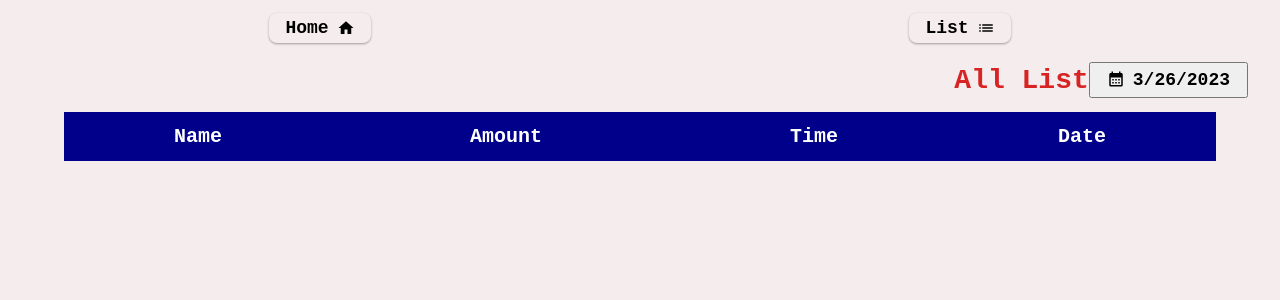
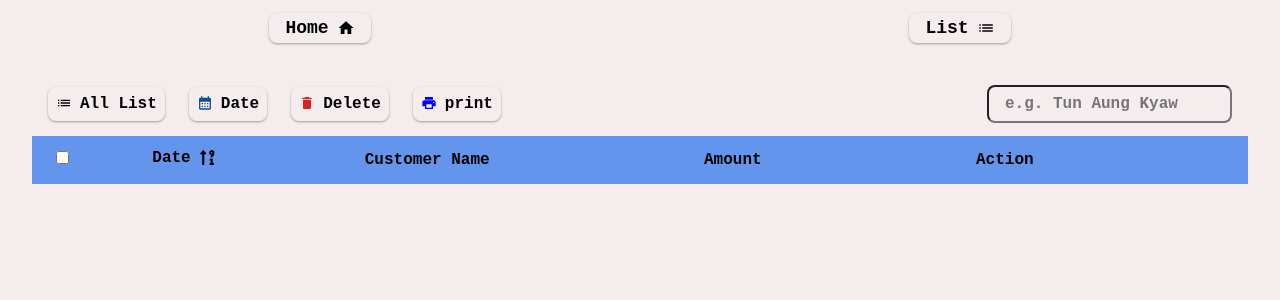
Before and after one commit to mrtunaungkyaw/note, a React (Create React App) app: page / in a window 1280 px wide. Both pictures are taken after a click on the element "List". Shown: the top 300 px of the page. Built offline with nearby package versions, Linux system fonts and the light colour scheme.

Commit message:
filter item

```diff
--- a/src/App.css
+++ b/src/App.css
@@ -3,6 +3,7 @@
     --pureWhite: #ffffff;
     --mainBlack: #000000;
     --mainRed: #d72323;
+    --mainBlue: #482ff7;
 }
 
 * {
@@ -319,8 +320,9 @@
     align-items: center;
 }
 
-.icon-container .success {
-    display: none;
+.icon-container .save {
+    opacity: 0.3;
+    pointer-events: none;
 }
 
 .edit-icon,
@@ -450,82 +452,227 @@
 
 /* Memory List */
 
-.calendar-container {
-    width: 95%;
-    height: 6vh;
-    margin: 0 auto;
-    margin-bottom: 0.5rem;
-    display: flex;
-    justify-content: flex-end;
-    align-items: center;
-    font-weight: bold;
-    position: relative;
-    user-select: none;
-}
-
-.calendar-btn {
+/* .calendar-btn {
     display: flex;
     padding: 6px 16px;
     justify-content: center;
     font-weight: bold;
     font-size: 18px;
     cursor: pointer;
+} */
+
+/* Table List Filter Item */
+
+.table-list-filter-container {
+    width: 95%;
+    height: 8vh;
+    margin: 0 auto;
+    background-color: var(--mainWhite);
+    padding: 0 1rem;
+    margin-top: 1rem;
+    display: flex;
+    align-items: center;
+    justify-content: space-between;
+}
+
+.table-list-filter {
+    display: flex;
+    align-items: center;
+}
+
+.all-list,
+.calendar-filter,
+.delete-filter,
+.print-filter {
+    margin-right: 1.5rem;
+}
+
+.search-filter-input {
+    padding: 0.5rem 1rem;
+    font-size: 16px;
+    font-weight: bold;
+    border-radius: 0.5rem;
+    background-color: transparent;
+}
+
+.all-list-btn,
+.calendar-filter-btn,
+.delete-filter-btn,
+.print-filter-btn {
+    display: flex;
+    font-size: 16px;
+    font-weight: bold;
+    background-color: var(--mainWhite);
+    padding: 0.5rem;
+    outline: none;
+    border: none;
+    border-radius: 0.5rem;
+    box-shadow: 0 1px 3px rgba(0, 0, 0, 0.12), 0 1px 2px rgba(0, 0, 0, 0.24);
+    cursor: pointer;
+}
+
+.list-icon {
+    color: var(--mainBlack);
 }
 
 .calendar-icon {
+    color: #124e96;
+}
+
+.all-list-btn:hover,
+.calendar-filter-btn:hover,
+.delete-filter-btn:hover,
+.print-filter-btn:hover {
+    box-shadow: 0 14px 28px rgba(0, 0, 0, 0.25), 0 10px 10px rgba(0, 0, 0, 0.22);
+}
+
+.all-list-btn:active,
+.calendar-filter-btn:active,
+.delete-filter-btn:active,
+.print-filter-btn:active {
+    background-color: var(--mainRed);
+}
+
+.calendar-icon,
+.list-icon,
+.delete-icon,
+.print-icon {
     margin-right: 0.5rem;
+}
+
+.calendar-filter {
+    position: relative;
 }
 
 .react-datepicker {
     position: absolute !important;
-    top: 3rem;
-    right: 0;
     z-index: 1;
 }
 
-.memory-date-header {
-    color: var(--mainRed);
-    user-select: none;
-    font-size: 14px;
-    font-weight: bold;
-}
+/* Table */
 
 .memory-table-container {
-    width: 90%;
-    height: 85vh;
+    margin: 0 auto;
+    width: 95%;
+    height: 80vh;
+    border-bottom-left-radius: 0.3rem;
+    border-bottom-right-radius: 0.3rem;
     overflow-x: auto;
-    margin: 0 auto;
 }
 
 .table {
+    border-spacing: 0;
     width: 100%;
-    border-spacing: 0;
 }
 
-.table-header th {
-    background-color: darkblue;
-    color: var(--pureWhite);
+.table-row-header th,
+.table-row-body td {
+    text-align: center;
+    padding: 0.8rem 0;
+    font-weight: bold;
+    font-size: 16px;
+}
+
+.table-row-header th {
+    color: var(--mainBlack);
+    background-color: cornflowerblue;
     position: sticky;
     top: 0;
 }
 
-.table-header th,
-.table-body td {
-    text-align: center;
-    padding: 0.8rem 1rem;
-    font-weight: bold;
-    font-size: 20px;
+.table-header-select {
+    width: 5%;
+}
+
+.table-header-date {
+    width: 15%;
+}
+
+.table-header-name {
+    width: 25%;
+}
+
+.table-header-amount {
+    width: 15%;
+}
+
+.table-amount {
+    text-align: end;
+}
+
+.table-header-action {
+    width: 40%;
+    text-align: start;
+}
+
+.table-body-action {
+    display: flex;
+    justify-content: space-evenly;
+}
+
+.table-body-amount {
+    text-align: end !important;
+}
+
+.kyat {
+    color: var(--mainRed);
+    font-size: 17px;
+}
+
+.checkbox {
     cursor: pointer;
 }
 
-.table tbody:nth-child(even) {
-    background-color: rgba(0, 0, 0, 0.12);
+.sort-icon {
+    margin-left: 0.5rem;
+    font-size: 17px;
+    color: black;
+    cursor: pointer;
+    transition: all 0.1s ease-in-out;
 }
 
-.table .table-body:hover {
-    background-color: rgba(0, 0, 0, 0.8);
-    color: white;
-    box-shadow: 0 14px 28px rgba(0, 0, 0, 0.25), 0 10px 10px rgba(0, 0, 0, 0.22);
+.sort-icon:hover {
+    transform: scale(1.3);
+}
+
+.table-row-body {
+    background-color: var(--pureWhite);
+    cursor: default;
+}
+
+.table-row-body td {
+    border-bottom: 1px solid rgba(0, 0, 0, 0.1);
+}
+
+.table-row-body:hover {
+    background-color: var(--mainWhite);
+}
+
+.table-date {
+    display: flex;
+    justify-content: center;
+}
+
+.table-icon {
+    font-size: 1.5rem;
+    cursor: pointer;
+    transition: all 0.1s ease-in-out;
+}
+
+.table-icon:hover {
+    transform: scale(1.1);
+}
+
+.edit {
+    color: blueviolet;
+}
+
+.delete {
+    color: var(--mainRed);
+}
+
+.print {
+    color: blue;
 }
 
 @media screen and (max-width: 992px) {
--- a/src/App.js
+++ b/src/App.js
@@ -12,18 +12,21 @@ const memoryData = localStorage.getItem("memoryList") ? JSON.parse(localStorage.
 const ACTION_TYPES = {
     FORM_INPUT: "FORM_INPUT",
     SUBMIT: "SUBMIT",
-    EDIT_ICON: "EDIT_ICON",
+    EDIT_ITEM: "EDIT_ITEM",
     EDIT: "EDIT",
     DELETE_ITEM: "DELETE_ITEM",
+    SAVE_ITEM: "SAVE_ITEM",
     CONFIRM_CANCLE: "CONFIRM_CANCLE",
-    CONFIRM_OK: "CONFIRM_OK",
-    SAVE_MEMORY: "SAVE_MEMORY",
-    SAVE_DATA: "SAVE_DATA",
+    CONFIRM_DELETE: "CONFIRM_DELETE",
+    CONFIRM_SAVE: "CONFIRM_SAVE",
     CLEAR_ALL: "CLEAR_ALL",
+    CALENDAR_ITEM: "CALENDAR_ITEM",
+    CALENDAR: "CALENDAR",
 };
 
 const initinalState = {
     dataList: localData,
+    memoryList: memoryData,
     formInput: {},
     edit: { show: false },
     alert: {
@@ -40,15 +43,18 @@ const initinalState = {
         const date = new Date().toJSON();
         return date;
     },
+    calendar: { show: false },
 };
 
 const reducer = (state, action) => {
     switch (action.type) {
+        // Input Data
         case ACTION_TYPES.FORM_INPUT:
             return {
                 ...state,
                 formInput: { ...state.formInput, ...action.payload },
             };
+        // Submit Data
         case ACTION_TYPES.SUBMIT:
             return {
                 ...state,
@@ -63,12 +69,14 @@ const reducer = (state, action) => {
                 ],
                 formInput: {},
             };
-        case ACTION_TYPES.EDIT_ICON:
+        // Edit Item
+        case ACTION_TYPES.EDIT_ITEM:
             return {
                 ...state,
                 edit: { show: true, id: action.payload.id },
                 formInput: { ...state.formInput, name: action.payload.name, amount: action.payload.amount },
             };
+        // Edit
         case ACTION_TYPES.EDIT:
             return {
                 ...state,
@@ -85,30 +93,71 @@ const reducer = (state, action) => {
                 edit: { show: false },
                 formInput: {},
             };
+        // Delete Item
         case ACTION_TYPES.DELETE_ITEM:
             return {
                 ...state,
                 confirmBox: {
+                    ...state.confirmBox,
                     show: true,
+                    type: "delete",
                     id: action.payload.id,
                     text: `Are You Sure Delete This Item ("${action.payload.name}") `,
                 },
             };
+        // Save Item
+        case ACTION_TYPES.SAVE_ITEM:
+            return {
+                ...state,
+                confirmBox: {
+                    ...state.confirmBox,
+                    show: true,
+                    type: "save",
+                    id: action.payload.id,
+                    text: `Are You Sure Save This Item ("${action.payload.name}") `,
+                },
+            };
+        // Confirm Cancle
         case ACTION_TYPES.CONFIRM_CANCLE:
             return {
                 ...state,
                 confirmBox: { show: false },
             };
-        case ACTION_TYPES.CONFIRM_OK:
+        // Confirm Delete
+        case ACTION_TYPES.CONFIRM_DELETE:
             return {
                 ...state,
                 confirmBox: { ...state.confirmBox, show: false },
                 dataList: state.dataList.filter((list) => list.id !== state.confirmBox.id),
             };
+        // Confirm Save
+        case ACTION_TYPES.CONFIRM_SAVE:
+            return {
+                ...state,
+                confirmBox: { ...state.confirmBox, show: false },
+                memoryList: [...state.memoryList, ...state.dataList.filter((list) => list.id === state.confirmBox.id)],
+                dataList: [
+                    ...state.dataList.map((list) =>
+                        list.id === state.confirmBox.id ? { ...list, type: "save" } : list
+                    ),
+                ],
+            };
+        // Clear All
         case ACTION_TYPES.CLEAR_ALL:
             return {
                 ...state,
                 dataList: [],
+            };
+        // Calendar
+        case ACTION_TYPES.CALENDAR_ITEM:
+            return {
+                ...state,
+                calendar: { ...state.calendar, show: !state.calendar.show },
+            };
+        case ACTION_TYPES.CALENDAR:
+            return {
+                ...state,
+                calendar: { ...state.calendar, date: action.payload, show: !state.calendar.show },
             };
         default:
             return state;
@@ -117,9 +166,7 @@ const reducer = (state, action) => {
 
 function App() {
     const [state, dispatch] = useReducer(reducer, initinalState);
-    // console.log(state);
-    // Memory Data
-    const [memoryList, setMemoryList] = useState(memoryData);
+    console.log(state);
     // DatePick Data Show
     const [pickDateData, setPickDateData] = useState([]);
 
@@ -127,8 +174,6 @@ function App() {
     const [alert, setAlert] = useState({ show: false });
     // Navbar State
     const [navbar, setNavbar] = useState({ home: true, collapse: false });
-    // Calender State
-    const [calendar, setCalendar] = useState({ date: new Date(), show: false });
     // Memory List Show
     const [memoryListShow, setMemoryListShow] = useState({ show: true });
 
@@ -150,35 +195,15 @@ function App() {
         }, 3000);
     };
 
-    // Save Handle
-    const handleSave = (id) => {
-        const tempSaveData = state.dataList.filter((list) => {
-            return list.id === id;
-        });
-        setMemoryList([...memoryList, ...tempSaveData]);
-        const tempDataList = state.dataList.map((list) => {
-            return list.id === id ? { ...list, type: "success" } : list;
-        });
-        // dispatch Save
-        dispatch({ type: ACTION_TYPES.SAVE_DATA, payload: tempDataList });
-        handleAlert({ type: "success", text: "Success Save Item" });
-    };
-
-    // Calendar Button Handle
-    const handleCalendarButton = (e) => {
-        setCalendar({ ...calendar, show: !calendar.show });
-    };
-
     // Calendar Handle
     const handleCalendar = (value) => {
         const pickDate = value;
-        setCalendar({ date: pickDate, show: !calendar.show });
-        const tempFilterData = memoryList.filter((list) => {
+        // setCalendar({ date: pickDate, show: !calendar.show });
+        const tempFilterData = state.memoryList.filter((list) => {
             return new Date(list.date).toLocaleDateString() === new Date(pickDate).toLocaleDateString();
         });
         setPickDateData(tempFilterData);
         setMemoryListShow({ show: false });
-        console.log(pickDateData);
     };
 
     // Navbar Toggler
@@ -197,8 +222,8 @@ function App() {
     }, [state.dataList]);
 
     useEffect(() => {
-        localStorage.setItem("memoryList", JSON.stringify(memoryList));
-    }, [memoryList]);
+        localStorage.setItem("memoryList", JSON.stringify(state.memoryList));
+    }, [state.memoryList]);
 
     return (
         <AppContext.Provider
@@ -206,17 +231,13 @@ function App() {
                 state,
                 ACTION_TYPES,
                 dispatch,
-                memoryList,
                 alert,
-                calendar,
                 pickDateData,
                 memoryListShow,
                 navbar,
                 handleAlert,
                 handleNavHome,
                 handleNavList,
-                handleSave,
-                handleCalendarButton,
                 handleCalendar,
                 handleNavToggler,
                 handleNavCollapseClose,
--- a/src/Pages/List.js
+++ b/src/Pages/List.js
@@ -1,57 +1,145 @@
 import React, { useContext } from "react";
 import { AppContext } from "../Helper/Context";
 import { SetDate, SetTime } from "../component/Date";
-import { DatePick } from "../component/DatePick";
-import { MdCalendarMonth } from "react-icons/md";
+import { MdDelete, MdEdit, MdPrint } from "react-icons/md";
+import { FaSortNumericDown, FaSortNumericUpAlt } from "react-icons/fa";
 import { PickDateDataComponent } from "../component/PickDateDataComponent";
+import { TableFilter } from "../component/TableFilter";
 
 export const List = () => {
-    const { memoryList, pickDateData, calendar, handleCalendarButton, memoryListShow } = useContext(AppContext);
+    const { state, pickDateData } = useContext(AppContext);
     return (
-        <div>
-            <div className="calendar-container">
-                <div className="memory-date-header">
-                    {memoryListShow.show ? <h1>All List</h1> : <h1>{new Date(calendar.date).toLocaleDateString()}</h1>}
-                </div>
-                <button onClick={handleCalendarButton} className="calendar-btn">
-                    <MdCalendarMonth className="calendar-icon" />
-                    <span>{new Date(calendar.date).toLocaleDateString()}</span>
-                </button>
-                {calendar.show && <DatePick />}
-            </div>
-
+        <>
+            <TableFilter />
             <div className="memory-table-container">
-                {memoryListShow.show && (
                 <table className="table">
                     <thead>
-                            <tr className="table-header">
-                                <th>Name</th>
-                                <th>Amount</th>
-                                <th>Time</th>
-                                <th>Date</th>
+                        <tr className="table-row-header">
+                            <th className="table-header-select">
+                                <div className="table-select">
+                                    <span>
+                                        <input className="checkbox" type="checkbox" />
+                                    </span>
+                                </div>
+                            </th>
+                            <th className="table-header-date">
+                                <div className="table-date">
+                                    <span>Date</span>
+                                    <span className="sort-icon">
+                                        {/* <FaSortNumericDown /> */}
+                                        <FaSortNumericUpAlt />
+                                    </span>
+                                </div>
+                            </th>
+                            <th className="table-header-name">
+                                <div className="table-name">
+                                    <span>Customer Name</span>
+                                </div>
+                            </th>
+                            <th className="tabl-header-amount">
+                                <div className="table-amount">
+                                    <span>Amount</span>
+                                </div>
+                            </th>
+
+                            <th className="table-header-action">
+                                <div className="table-aciton">
+                                    <span>Action</span>
+                                </div>
+                            </th>
                         </tr>
                     </thead>
+                    <tbody>
+                        {state.memoryList.map((list) => {
+                            return (
+                                <tr className="table-row-body" key={list.id}>
+                                    <td>
+                                        <input className="checkbox" type="checkbox" />
+                                    </td>
+                                    <td className="table-body-date">{new Date(list.date).toLocaleDateString()}</td>
+                                    <td>{list.name}</td>
+                                    <td className="table-body-amount">
+                                        {list.amount} <span className="kyat">Kyat</span>
+                                    </td>
 
-                        {memoryList.map((list) => {
-                            return (
-                                <tbody key={list.id}>
-                                    <tr className="table-body">
-                                        <td>{list.name}</td>
-                                        <td>{list.amount}</td>
-                                        <td>
-                                            <SetTime list={list} />
-                                        </td>
-                                        <td>
-                                            <SetDate list={list} />
+                                    <td className="table-body-action-container">
+                                        <div className="table-body-action">
+                                            <span>
+                                                <MdEdit className="table-icon edit" />
+                                            </span>
+                                            <span>
+                                                <MdDelete className="table-icon delete" />
+                                            </span>
+                                            <span>
+                                                <MdPrint className="table-icon print" />
+                                            </span>
+                                        </div>
                                     </td>
                                 </tr>
-                                </tbody>
                             );
                         })}
+                    </tbody>
                 </table>
-                )}
-                {pickDateData.length > 0 && <PickDateDataComponent />}
             </div>
-        </div>
+        </>
     );
 };
+
+// {memoryListShow.show && (
+//     <table className="table">
+//         <thead>
+//             <tr className="table-header">
+//                 <th>
+//                     <input type="checkbox"></input>
+//                 </th>
+//                 <th>
+//                     <span>Name</span>
+//                     <span className="sort-icon">
+//                         <MdUnfoldMore />
+//                     </span>
+//                 </th>
+//                 <th>
+//                     <span>Amount</span>
+//                     <span className="sort-icon">
+//                         <MdUnfoldMore />
+//                     </span>
+//                 </th>
+//                 <th>
+//                     <span>Time</span>
+//                     <span className="sort-icon">
+//                         <MdUnfoldMore />
+//                     </span>
+//                 </th>
+//                 <th>
+//                     <span>Date</span>
+//                     <span className="sort-icon">
+//                         <MdUnfoldMore />
+//                     </span>
+//                 </th>
+//             </tr>
+//         </thead>
+
+//         {state.memoryList.map((list) => {
+//             return (
+//                 <tbody key={list.id}>
+//                     <tr className="table-body">
+//                         <td>
+//                             <input type="checkbox"></input>
+//                         </td>
+//                         <td>
+//                             <span>{list.name}</span>
+//                         </td>
+//                         <td>{list.amount}</td>
+//                         <td>
+//                             <SetTime list={list} />
+//                         </td>
+//                         <td>
+//                             <SetDate list={list} />
+//                         </td>
+//                     </tr>
+//                 </tbody>
+//             );
+//         })}
+//     </table>
+// )}
+// {pickDateData.length > 0 && <PickDateDataComponent />}
--- a/src/component/ConfirmBox.js
+++ b/src/component/ConfirmBox.js
@@ -15,10 +15,15 @@ export const ConfirmBox = () => {
                     <button onClick={() => dispatch({ type: ACTION_TYPES.CONFIRM_CANCLE })} className="btn">
                         <MdClear className="icon" />
                     </button>
-                    <button onClick={() => dispatch({ type: ACTION_TYPES.CONFIRM_OK })} className="btn">
-                        <MdDone className="icon" />
-                    </button>
-                    {/* handleConfirmOk */}
+                    {state.confirmBox.type === "delete" ? (
+                        <button onClick={() => dispatch({ type: ACTION_TYPES.CONFIRM_DELETE })} className="btn">
+                            <MdDone className="icon" />
+                        </button>
+                    ) : (
+                        <button onClick={() => dispatch({ type: ACTION_TYPES.CONFIRM_SAVE })} className="btn">
+                            <MdDone className="icon" />
+                        </button>
+                    )}
                 </div>
             </div>
         </div>
--- a/src/component/DatePick.js
+++ b/src/component/DatePick.js
@@ -5,14 +5,13 @@ import { useContext } from "react";
 import { AppContext } from "../Helper/Context";
 
 export const DatePick = () => {
-    const { calendar, handleCalendar } = useContext(AppContext);
+    const { state, dispatch, ACTION_TYPES } = useContext(AppContext);
     return (
         <>
             <DatePicker
-                className="calendar"
                 maxDate={new Date()}
-                selected={calendar.date}
-                onChange={handleCalendar}
+                selected={new Date(state.calendar.date)}
+                onChange={(value) => dispatch({ type: ACTION_TYPES.CALENDAR, payload: value })}
                 inline
             />
         </>
--- a/src/component/NoteItem.js
+++ b/src/component/NoteItem.js
@@ -5,7 +5,7 @@ import { MdDelete, MdEdit, MdSave } from "react-icons/md";
 import { SetTime } from "./Date";
 
 export const NoteItem = () => {
-    const { state, dispatch, ACTION_TYPES, handleSave } = useContext(AppContext);
+    const { state, dispatch, ACTION_TYPES } = useContext(AppContext);
 
     return (
         <>
@@ -30,13 +30,13 @@ export const NoteItem = () => {
                         </div>
                         <div className="icon-container">
                             <span
-                                onClick={() => dispatch({ type: ACTION_TYPES.EDIT_ICON, payload: list })}
+                                onClick={() => dispatch({ type: ACTION_TYPES.EDIT_ITEM, payload: list })}
                                 className="edit-icon"
                             >
                                 <MdEdit className="icon" />
                             </span>
                             <span
-                                onClick={() => handleSave(list.id)}
+                                onClick={() => dispatch({ type: ACTION_TYPES.SAVE_ITEM, payload: list })}
                                 className={`save-icon ${list.type ? list.type : ""}`}
                             >
                                 <MdSave className="icon" />
--- /dev/null
+++ b/src/component/TableFilter.js
@@ -0,0 +1,46 @@
+import React, { useContext } from "react";
+import { AppContext } from "../Helper/Context";
+import { MdList, MdCalendarMonth, MdDelete, MdPrint } from "react-icons/md";
+import { DatePick } from "../component/DatePick";
+
+export const TableFilter = () => {
+    const { state, dispatch, ACTION_TYPES } = useContext(AppContext);
+
+    return (
+        <div className="table-list-filter-container">
+            <div className="table-list-filter">
+                <div className="all-list">
+                    <button className="all-list-btn">
+                        <MdList className="list-icon" />
+                        <span>All List</span>
+                    </button>
+                </div>
+                <div className="calendar-filter">
+                    <button
+                        className="calendar-filter-btn"
+                        onClick={() => dispatch({ type: ACTION_TYPES.CALENDAR_ITEM })}
+                    >
+                        <MdCalendarMonth className="calendar-icon" />
+                        <span>{state.calendar.date ? new Date(state.calendar.date).toLocaleDateString() : "Date"}</span>
+                    </button>
+                    {state.calendar.show && <DatePick />}
+                </div>
+                <div className="delete-filter">
+                    <button className="delete-filter-btn">
+                        <MdDelete className="delete-icon delete" />
+                        <span>Delete</span>
+                    </button>
+                </div>
+                <div className="print-filter">
+                    <button className="print-filter-btn">
+                        <MdPrint className="print-icon print" />
+                        <span>print</span>
+                    </button>
+                </div>
+            </div>
+            <div className="search-filter">
+                <input className="search-filter-input" type="text" placeholder="e.g. Tun Aung Kyaw" />
+            </div>
+        </div>
+    );
+};
```
Lines whose indentation alone changed are shown as unchanged.
